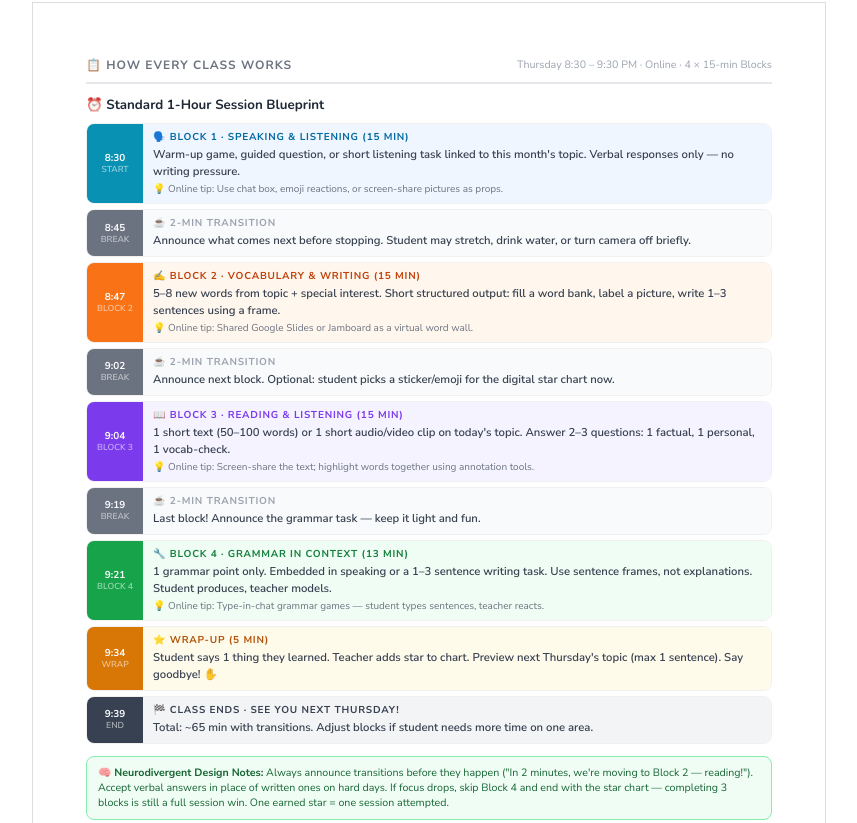
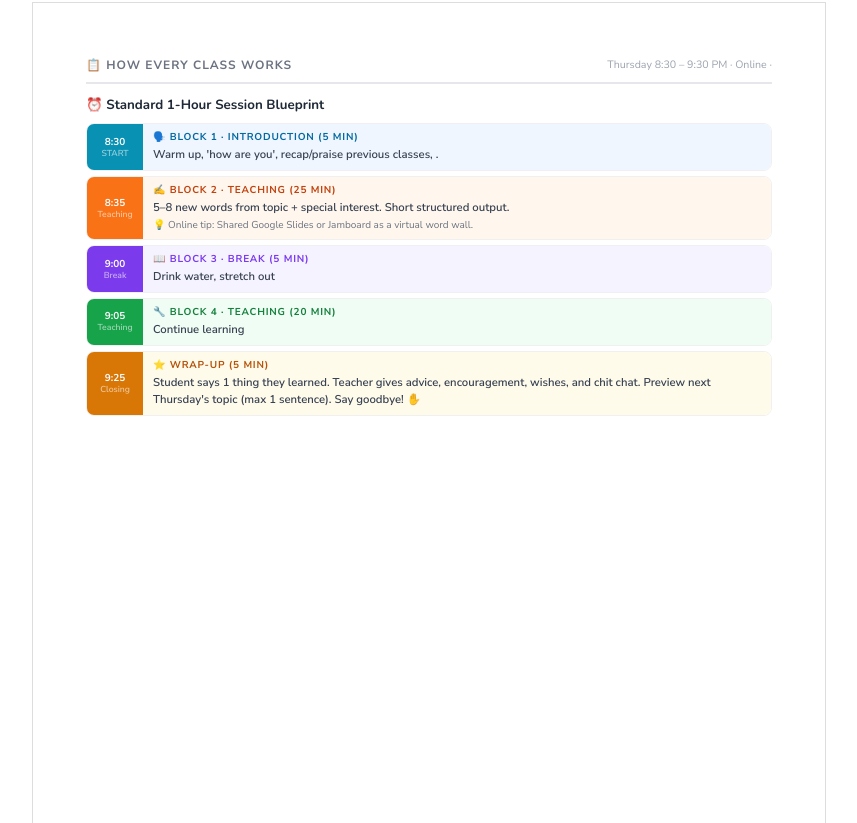
Before and after one commit to imaningot-wq/English, a plain HTML site: page index.html in a window 1280 px wide. Shown: the part 1202-2025 px from the top of the page, without its empty margins (211-1068 px from the left). Drawn offline with nearby package versions, Linux system fonts and the light colour scheme.

Commit message:
Update index.html

```diff
--- a/index.html
+++ b/index.html
@@ -616,14 +616,11 @@
   <div class="cover-page">
     <div class="cover-badge">📅 July – December 2026 &nbsp;·&nbsp; Every Thursday 8:30 PM</div>
     <div class="cover-title">English Learning Journey<br>2026</div>
-    <div class="cover-subtitle">A 24-Session Online Curriculum for a 15-Year-Old Learner</div>
+    <div class="cover-subtitle">With Miss Iman</div>
 
     <div class="cover-details">
       <div class="cover-detail-pill">🌐 Fully Online (Video Call)</div>
       <div class="cover-detail-pill">🕜 8:30 – 9:30 PM every Thursday</div>
-      <div class="cover-detail-pill">⏱ 1 Hour · 4 × 15-min Blocks</div>
-      <div class="cover-detail-pill">📚 24 Total Sessions</div>
-      <div class="cover-detail-pill">🧩 ASD/ADHD-Friendly Design</div>
     </div>
 
     <div style="font-size:9pt;font-weight:800;text-transform:uppercase;letter-spacing:2px;color:#9CA3AF;margin-bottom:10px;">4 Core Concepts — Every Session</div>
@@ -657,7 +654,7 @@
           <div class="journey-dot" style="background:linear-gradient(135deg,#3B82F6,#8B5CF6);">🌟</div>
           <div class="journey-month-name">July</div>
           <div class="journey-month-topic">Myself &amp; My World</div>
-          <div class="journey-month-count">5 sessions</div>
+          <div class="journey-month-count">4 sessions</div>
         </div>
         <div class="journey-month">
           <div class="journey-dot" style="background:linear-gradient(135deg,#10B981,#34D399);">🐾</div>
@@ -675,7 +672,7 @@
           <div class="journey-dot" style="background:linear-gradient(135deg,#EC4899,#F472B6);">🗺️</div>
           <div class="journey-month-name">October</div>
           <div class="journey-month-topic">Adventure &amp; Exploration</div>
-          <div class="journey-month-count">5 sessions</div>
+          <div class="journey-month-count">4 sessions</div>
         </div>
         <div class="journey-month">
           <div class="journey-dot" style="background:linear-gradient(135deg,#7C3AED,#A78BFA);">🎮</div>
@@ -687,7 +684,7 @@
           <div class="journey-dot" style="background:linear-gradient(135deg,#EF4444,#F97316);">🏆</div>
           <div class="journey-month-name">December</div>
           <div class="journey-month-topic">My Year in Review</div>
-          <div class="journey-month-count">2 sessions</div>
+          <div class="journey-month-count">TBD</div>
         </div>
       </div>
     </div>
@@ -700,7 +697,7 @@
 <div class="page">
   <div class="page-header">
     <div class="page-header-title">📋 How Every Class Works</div>
-    <div class="page-header-sub">Thursday 8:30 – 9:30 PM · Online · 4 × 15-min Blocks</div>
+    <div class="page-header-sub">Thursday 8:30 – 9:30 PM · Online · </div>
   </div>
 
   <!-- Class structure table -->
@@ -711,84 +708,45 @@
       <div class="time-block" style="grid-column:1/-1;">
         <div class="tb-time" style="background:#0891B2;">8:30<div class="tb-slot">START</div></div>
         <div class="tb-content tb-speaking">
-          <div class="tb-label label-speaking">🗣️ Block 1 · Speaking &amp; Listening (15 min)</div>
-          <div class="tb-activity">Warm-up game, guided question, or short listening task linked to this month's topic. Verbal responses only — no writing pressure.</div>
-          <div class="tb-tip">💡 Online tip: Use chat box, emoji reactions, or screen-share pictures as props.</div>
+          <div class="tb-label label-speaking">🗣️ Block 1 · Introduction (5 min)</div>
+          <div class="tb-activity">Warm up, 'how are you', recap/praise previous classes,  .</div>
         </div>
       </div>
 
       <div class="time-block" style="grid-column:1/-1;">
-        <div class="tb-time" style="background:#6B7280;">8:45<div class="tb-slot">BREAK</div></div>
-        <div class="tb-content tb-break">
-          <div class="tb-label label-break">☕ 2-min Transition</div>
-          <div class="tb-activity">Announce what comes next before stopping. Student may stretch, drink water, or turn camera off briefly.</div>
-        </div>
-      </div>
-
-      <div class="time-block" style="grid-column:1/-1;">
-        <div class="tb-time" style="background:#F97316;">8:47<div class="tb-slot">BLOCK 2</div></div>
+        <div class="tb-time" style="background:#F97316;">8:35<div class="tb-slot">Teaching</div></div>
         <div class="tb-content tb-vocab">
-          <div class="tb-label label-vocab">✍️ Block 2 · Vocabulary &amp; Writing (15 min)</div>
-          <div class="tb-activity">5–8 new words from topic + special interest. Short structured output: fill a word bank, label a picture, write 1–3 sentences using a frame.</div>
+          <div class="tb-label label-vocab">✍️ Block 2 · Teaching (25 min)</div>
+          <div class="tb-activity">5–8 new words from topic + special interest. Short structured output.</div>
           <div class="tb-tip">💡 Online tip: Shared Google Slides or Jamboard as a virtual word wall.</div>
         </div>
       </div>
 
       <div class="time-block" style="grid-column:1/-1;">
-        <div class="tb-time" style="background:#6B7280;">9:02<div class="tb-slot">BREAK</div></div>
-        <div class="tb-content tb-break">
-          <div class="tb-label label-break">☕ 2-min Transition</div>
-          <div class="tb-activity">Announce next block. Optional: student picks a sticker/emoji for the digital star chart now.</div>
+        <div class="tb-time" style="background:#7C3AED;">9:00<div class="tb-slot">Break</div></div>
+        <div class="tb-content tb-reading">
+          <div class="tb-label label-reading">📖 Block 3 · BREAK (5 min)</div>
+          <div class="tb-activity">Drink water, stretch out</div>
         </div>
       </div>
 
       <div class="time-block" style="grid-column:1/-1;">
-        <div class="tb-time" style="background:#7C3AED;">9:04<div class="tb-slot">BLOCK 3</div></div>
-        <div class="tb-content tb-reading">
-          <div class="tb-label label-reading">📖 Block 3 · Reading &amp; Listening (15 min)</div>
-          <div class="tb-activity">1 short text (50–100 words) or 1 short audio/video clip on today's topic. Answer 2–3 questions: 1 factual, 1 personal, 1 vocab-check.</div>
-          <div class="tb-tip">💡 Online tip: Screen-share the text; highlight words together using annotation tools.</div>
+        <div class="tb-time" style="background:#16A34A;">9:05<div class="tb-slot">Teaching</div></div>
+        <div class="tb-content tb-grammar">
+          <div class="tb-label label-grammar">🔧 Block 4 · Teaching (20 min)</div>
+          <div class="tb-activity">Continue learning</div>
         </div>
       </div>
 
       <div class="time-block" style="grid-column:1/-1;">
-        <div class="tb-time" style="background:#6B7280;">9:19<div class="tb-slot">BREAK</div></div>
-        <div class="tb-content tb-break">
-          <div class="tb-label label-break">☕ 2-min Transition</div>
-          <div class="tb-activity">Last block! Announce the grammar task — keep it light and fun.</div>
-        </div>
-      </div>
-
-      <div class="time-block" style="grid-column:1/-1;">
-        <div class="tb-time" style="background:#16A34A;">9:21<div class="tb-slot">BLOCK 4</div></div>
-        <div class="tb-content tb-grammar">
-          <div class="tb-label label-grammar">🔧 Block 4 · Grammar in Context (13 min)</div>
-          <div class="tb-activity">1 grammar point only. Embedded in speaking or a 1–3 sentence writing task. Use sentence frames, not explanations. Student produces, teacher models.</div>
-          <div class="tb-tip">💡 Online tip: Type-in-chat grammar games — student types sentences, teacher reacts.</div>
-        </div>
-      </div>
-
-      <div class="time-block" style="grid-column:1/-1;">
-        <div class="tb-time" style="background:#D97706;">9:34<div class="tb-slot">WRAP</div></div>
+        <div class="tb-time" style="background:#D97706;">9:25 <div class="tb-slot">Closing</div></div>
         <div class="tb-content tb-wrap">
           <div class="tb-label label-wrap">⭐ Wrap-Up (5 min)</div>
-          <div class="tb-activity">Student says 1 thing they learned. Teacher adds star to chart. Preview next Thursday's topic (max 1 sentence). Say goodbye! ✋</div>
+          <div class="tb-activity">Student says 1 thing they learned. Teacher gives advice, encouragement, wishes, and chit chat. Preview next Thursday's topic (max 1 sentence). Say goodbye! ✋</div>
         </div>
       </div>
 
-      <div class="time-block" style="grid-column:1/-1;">
-        <div class="tb-time" style="background:#374151;">9:39<div class="tb-slot">END</div></div>
-        <div class="tb-content" style="background:#F3F4F6;">
-          <div class="tb-label" style="color:#374151;">🏁 Class Ends · See you next Thursday!</div>
-          <div class="tb-activity">Total: ~65 min with transitions. Adjust blocks if student needs more time on one area.</div>
-        </div>
-      </div>
-
-    </div>
-  </div>
-
-  <div class="teacher-note">
-    <strong>🧠 Neurodivergent Design Notes:</strong> Always announce transitions before they happen ("In 2 minutes, we're moving to Block 2 — reading!"). Accept verbal answers in place of written ones on hard days. If focus drops, skip Block 4 and end with the star chart — completing 3 blocks is still a full session win. One earned star = one session attempted.
+    </div>
   </div>
 </div>
 
@@ -833,7 +791,7 @@
     </div>
 
     <div class="si-wordbank">
-      <div class="si-wordbank-title">📦 Monthly SI Word Bank — Fill Before Each Month Starts</div>
+      <div class="si-wordbank-title">📦 Monthly SI Word Bank (Suggestion)</div>
       <p style="font-size:8pt;color:#6B7280;margin-bottom:7px;">Write 8 SI-specific words the student will encounter this month. Use them in all 4 blocks throughout the month.</p>
       <div class="si-wb-grid">
         <div class="si-wb-box"></div><div class="si-wb-box"></div><div class="si-wb-box"></div><div class="si-wb-box"></div>
@@ -847,10 +805,6 @@
     <div class="online-box-title">🌐 Online Class Setup &amp; Tips — Every Thursday 8:30 PM</div>
     <div class="online-tips-grid">
       <div class="online-tip">
-        <strong>📲 Platform Setup</strong>
-        Use Zoom, Google Meet, or Teams. Enable screen annotation so both teacher and student can draw/highlight on shared materials.
-      </div>
-      <div class="online-tip">
         <strong>🖼️ Visual Support</strong>
         Prepare slides or a shared Google Doc before class. Visual schedules work better on-screen — show the 4 blocks as a checklist at the top of every slide.
       </div>
@@ -859,16 +813,8 @@
         If the student is hesitant to speak, let them type answers in the chat box first, then read it aloud. This reduces speaking pressure significantly.
       </div>
       <div class="online-tip">
-        <strong>📸 Camera Optional</strong>
-        Never force camera on. A student who joins with audio only is still fully participating. Normalise this in the first session.
-      </div>
-      <div class="online-tip">
         <strong>⏰ 8:30 PM Is Late — Pre-Wind-Down Tips</strong>
         Ask parents to avoid screens or stimulating activities 30 min before class. A consistent pre-class ritual (drink water, sit at desk) helps the brain prepare.
-      </div>
-      <div class="online-tip">
-        <strong>🌟 Digital Star Chart</strong>
-        Keep a shared Google Sheet or Notion page as the running star chart. Student can see it live on screen and add their own star emoji after each session.
       </div>
     </div>
   </div>
@@ -883,10 +829,10 @@
     <div class="sd-text">
       <div class="sd-month">Month 1 · July 2026</div>
       <div class="sd-title">Myself &amp; My World</div>
-      <div class="sd-meta">Grammar Focus: Simple Present · Vocab: Identity &amp; Interest Words · 5 Sessions</div>
+      <div class="sd-meta">Grammar Focus: Simple Present · Vocab: Identity &amp; Interest Words · 4 Sessions</div>
     </div>
     <div class="sd-badge">
-      <span class="sd-badge-num">5</span>
+      <span class="sd-badge-num">4</span>
       <span class="sd-badge-lbl">Sessions</span>
     </div>
   </div>
@@ -895,16 +841,16 @@
   <div class="session-card">
     <div class="session-header">
       <div class="session-date-badge">Thu 02 Jul</div>
-      <div class="session-num">Session 1 of 5</div>
+      <div class="session-num">Session 1 of 4</div>
       <div class="session-focus-pill focus-speaking">🗣️ Speaking &amp; Listening</div>
     </div>
     <div class="session-body">
-      <div class="session-goal">🎯 Goal: Student can introduce themselves and name 3 things they like, all in English.</div>
-      <div class="time-blocks">
-        <div class="time-block"><div class="tb-time" style="background:#0891B2;">8:30</div><div class="tb-content tb-speaking"><div class="tb-label label-speaking">🗣️ Speaking &amp; Listening</div><div class="tb-activity">"Interest Map" — teacher screen-shares a blank mind map. Student says words they like; teacher types them in. Verbal warm-up, no pressure.</div></div></div>
-        <div class="time-block"><div class="tb-time" style="background:#F97316;">8:47</div><div class="tb-content tb-vocab"><div class="tb-label label-vocab">✍️ Vocabulary &amp; Writing</div><div class="tb-activity">5 "words about me": name, age, hobby, favourite, dislike. Write 1 sentence: "My name is ___. I like ___." Word bank provided.</div></div></div>
-        <div class="time-block"><div class="tb-time" style="background:#7C3AED;">9:04</div><div class="tb-content tb-reading"><div class="tb-label label-reading">📖 Reading &amp; Listening</div><div class="tb-activity">Read a 60-word "About Me" example card together. Answer: What does this person like? What do you have in common?</div></div></div>
-        <div class="time-block"><div class="tb-time" style="background:#16A34A;">9:21</div><div class="tb-content tb-grammar"><div class="tb-label label-grammar">🔧 Grammar in Context</div><div class="tb-activity">Simple Present: "I am / I like / I have." Student says 3 sentences out loud using the frame. Teacher models first.</div><div class="grammar-inset">Grammar frame: "I am [name]. I like [thing]. I have [thing]." — spoken only today.</div></div></div>
+      <div class="session-goal">🎯 Goal: Student can introduce themselves and name 5 things they like.</div>
+      <div class="time-blocks">
+        <div class="time-block"><div class="tb-time" style="background:#0891B2;">8:35</div><div class="tb-content tb-speaking"><div class="tb-label label-speaking">Who are we?</div><div class="tb-activity">Introductuce ourselves. Tell 1 interesting thing about ourselves. "Interest Map" — A blank mind map. Student says the words; teacher types them in. Verbal warm-up, no pressure. 5 "words about me": name, age, hobby, favourite, dislike. Write 1 sentence: "My name is ___. I like ___</div></div></div>
+        <div class="time-block"><div class="tb-time" style="background:#F97316;">9:00</div><div class="tb-content tb-vocab"><div class="tb-label label-vocab">Break</div><div class="tb-activity">Lets strech out and drink some water.</div></div></div>
+        <div class="time-block"><div class="tb-time" style="background:#7C3AED;">9:05</div><div class="tb-content tb-reading"><div class="tb-label label-reading">🔧 Grammar in Context</div><div class="tb-activity">Simple Present: "I am / I like / I have." Student says 3 sentences out loud using the frame. Teacher models first.</div><div class="grammar-inset">Grammar frame: "I am [name]. I like [thing]. I have [thing]." — spoken only today.</div></div></div>
+        <div class="time-block"><div class="tb-time" style="background:#16A34A;">9:25</div><div class="tb-content tb-grammar"><div class="tb-label label-grammar">Closing</div>></div></div>
       </div>
     </div>
   </div>
```
